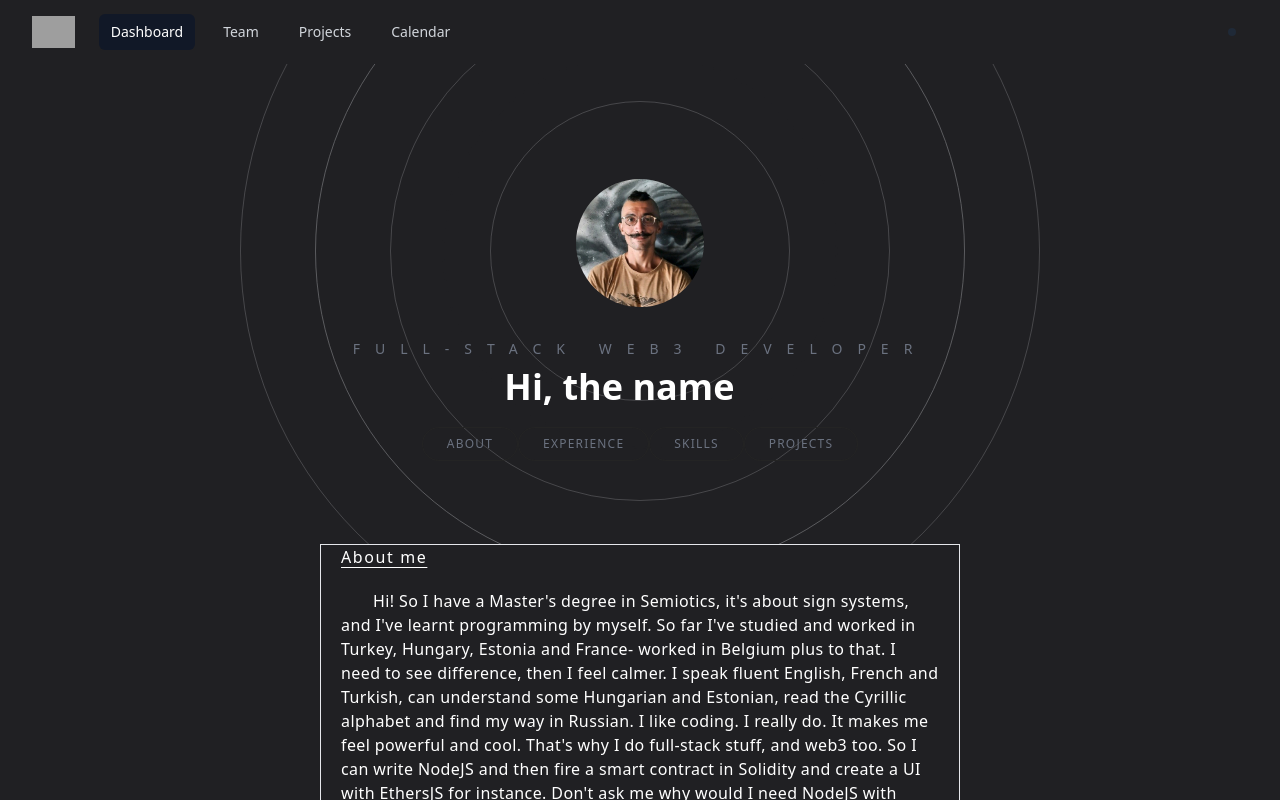
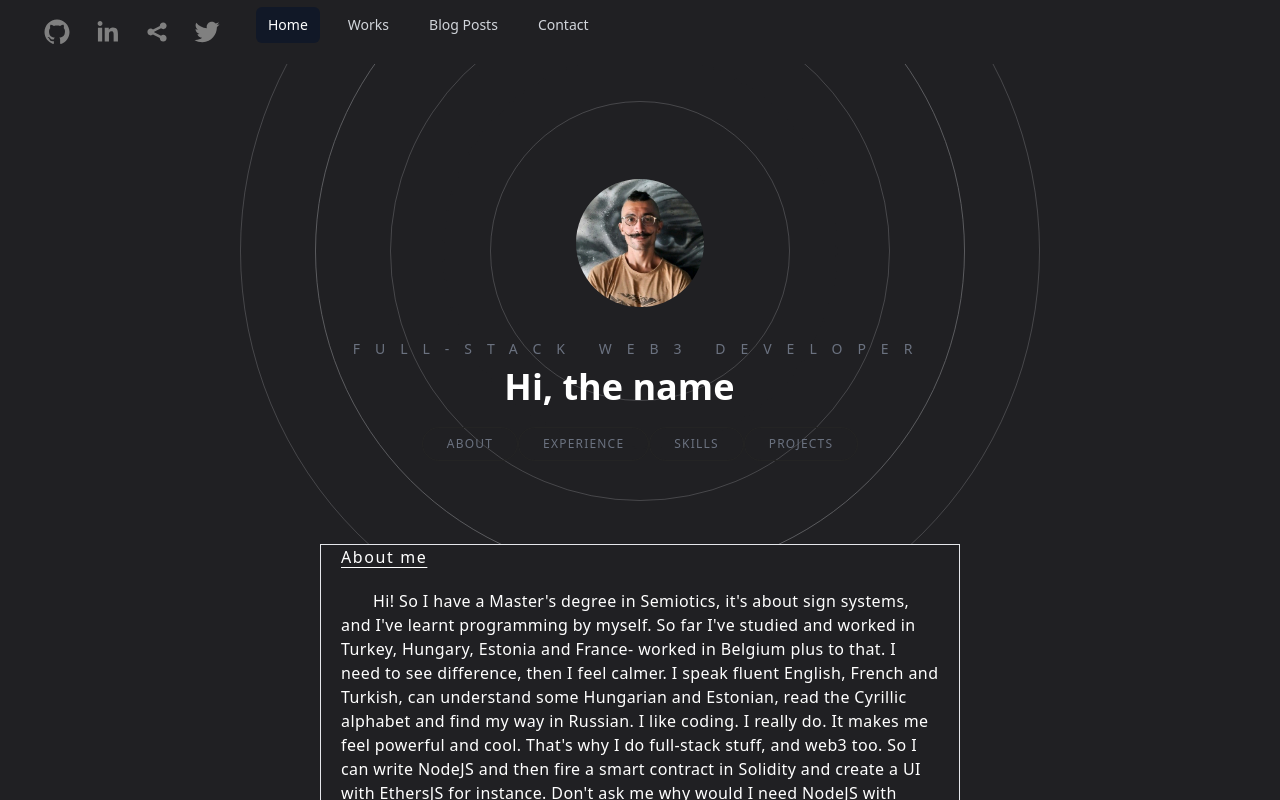
Before and after one commit to muratcan-yuksel/my-portfolio, a Next.js app: page / in a window 1280 px wide. Shown: the top 800 px of the page. Built offline with nearby package versions, Linux system fonts and the light colour scheme; grey boxes are pictures that could not be loaded.

Commit message:
fallback

```diff
--- a/components/Navbar.jsx
+++ b/components/Navbar.jsx
@@ -1,12 +1,13 @@
 import { Fragment } from "react";
 import { Disclosure, Menu, Transition } from "@headlessui/react";
 import { Bars3Icon, BellIcon, XMarkIcon } from "@heroicons/react/24/outline";
+import { SocialIcon } from "react-social-icons";
 
 const navigation = [
-  { name: "Dashboard", href: "#", current: true },
-  { name: "Team", href: "#", current: false },
-  { name: "Projects", href: "#", current: false },
-  { name: "Calendar", href: "#", current: false },
+  { name: "Home", href: "/", current: true },
+  { name: "Works", href: "/works", current: false },
+  { name: "Blog Posts", href: "/posts", current: false },
+  { name: "Contact", href: "/contact", current: false },
 ];
 
 function classNames(...classes) {
@@ -37,7 +38,7 @@ export default function Example() {
               </div>
               <div className="flex flex-1 items-center justify-center sm:items-stretch sm:justify-start">
                 <div className="flex flex-shrink-0 items-center">
-                  <img
+                  {/* <img
                     className="block h-8 w-auto lg:hidden"
                     src="https://tailwindui.com/img/logos/mark.svg?color=indigo&shade=500"
                     alt="Your Company"
@@ -46,7 +47,33 @@ export default function Example() {
                     className="hidden h-8 w-auto lg:block"
                     src="https://tailwindui.com/img/logos/mark.svg?color=indigo&shade=500"
                     alt="Your Company"
-                  />
+                  /> */}
+                  <div className="flex">
+                    <SocialIcon
+                      url="https://github.com/muratcan-yuksel"
+                      fgColor="gray"
+                      bgColor="transparent"
+                      target={"_blank"}
+                    />{" "}
+                    <SocialIcon
+                      url="https://www.linkedin.com/in/murat-can-y%C3%BCksel-2b1347119/"
+                      fgColor="gray"
+                      bgColor="transparent"
+                      target={"_blank"}
+                    />{" "}
+                    <SocialIcon
+                      url="https://dev.to/muratcanyuksel"
+                      fgColor="gray"
+                      bgColor="transparent"
+                      target={"_blank"}
+                    />{" "}
+                    <SocialIcon
+                      url="https://twitter.com/codingsirius"
+                      fgColor="gray"
+                      bgColor="transparent"
+                      target={"_blank"}
+                    />
+                  </div>
                 </div>
                 <div className="hidden sm:ml-6 sm:block">
                   <div className="flex space-x-4">
@@ -67,80 +94,6 @@ export default function Example() {
                     ))}
                   </div>
                 </div>
-              </div>
-              <div className="absolute inset-y-0 right-0 flex items-center pr-2 sm:static sm:inset-auto sm:ml-6 sm:pr-0">
-                <button
-                  type="button"
-                  className="rounded-full bg-gray-800 p-1 text-gray-400 hover:text-white focus:outline-none focus:ring-2 focus:ring-white focus:ring-offset-2 focus:ring-offset-gray-800"
-                >
-                  <span className="sr-only">View notifications</span>
-                  {/* <BellIcon className="h-6 w-6" aria-hidden="true" /> */}
-                </button>
-
-                {/* Profile dropdown */}
-                <Menu as="div" className="relative ml-3">
-                  <div>
-                    <Menu.Button className="flex rounded-full bg-gray-800 text-sm focus:outline-none focus:ring-2 focus:ring-white focus:ring-offset-2 focus:ring-offset-gray-800">
-                      <span className="sr-only">Open user menu</span>
-                      {/* <img
-                        className="h-8 w-8 rounded-full"
-                        src="https://images.unsplash.com/photo-1472099645785-5658abf4ff4e?ixlib=rb-1.2.1&ixid=eyJhcHBfaWQiOjEyMDd9&auto=format&fit=facearea&facepad=2&w=256&h=256&q=80"
-                        alt=""
-                      /> */}
-                    </Menu.Button>
-                  </div>
-                  <Transition
-                    as={Fragment}
-                    enter="transition ease-out duration-100"
-                    enterFrom="transform opacity-0 scale-95"
-                    enterTo="transform opacity-100 scale-100"
-                    leave="transition ease-in duration-75"
-                    leaveFrom="transform opacity-100 scale-100"
-                    leaveTo="transform opacity-0 scale-95"
-                  >
-                    <Menu.Items className="absolute right-0 z-10 mt-2 w-48 origin-top-right rounded-md bg-white py-1 shadow-lg ring-1 ring-black ring-opacity-5 focus:outline-none">
-                      <Menu.Item>
-                        {({ active }) => (
-                          <a
-                            href="#"
-                            className={classNames(
-                              active ? "bg-gray-100" : "",
-                              "block px-4 py-2 text-sm text-gray-700"
-                            )}
-                          >
-                            Your Profile
-                          </a>
-                        )}
-                      </Menu.Item>
-                      <Menu.Item>
-                        {({ active }) => (
-                          <a
-                            href="#"
-                            className={classNames(
-                              active ? "bg-gray-100" : "",
-                              "block px-4 py-2 text-sm text-gray-700"
-                            )}
-                          >
-                            Settings
-                          </a>
-                        )}
-                      </Menu.Item>
-                      <Menu.Item>
-                        {({ active }) => (
-                          <a
-                            href="#"
-                            className={classNames(
-                              active ? "bg-gray-100" : "",
-                              "block px-4 py-2 text-sm text-gray-700"
-                            )}
-                          >
-                            Sign out
-                          </a>
-                        )}
-                      </Menu.Item>
-                    </Menu.Items>
-                  </Transition>
-                </Menu>
               </div>
             </div>
           </div>
--- a/pages/index.js
+++ b/pages/index.js
@@ -36,7 +36,7 @@ const index = () => {
     },
   ];
   return (
-    <div className="h-screen border px-5 w-full md:w-4/6 lg:w-3/6 flex flex-col ">
+    <div className="h-full border px-5 w-full md:w-4/6 lg:w-3/6 flex flex-col ">
       <h2 className="underline underline-offset-4 tracking-widest ">
         About me
       </h2>
```
